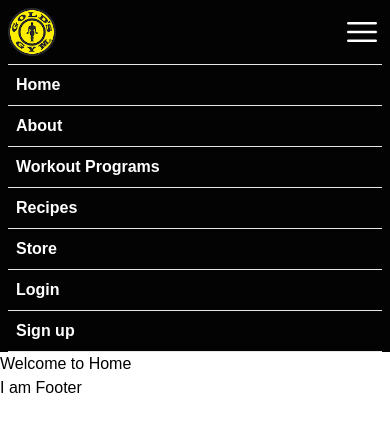
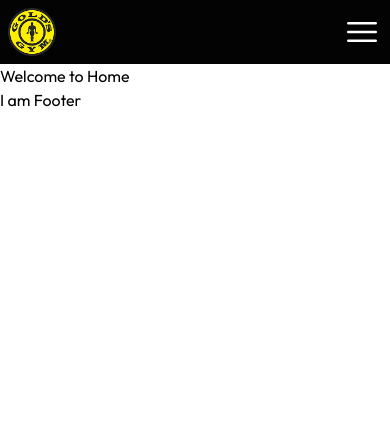
Before and after one commit to developersumit01/gym, a React (Vite) app: page / in a window 390 px wide. Shown: the top 432 px of the page. Built offline with nearby package versions, Linux system fonts and the light colour scheme.

Commit message:
Header done for both mobile and pc

```diff
--- a/src/components/header.tsx
+++ b/src/components/header.tsx
@@ -1,7 +1,9 @@
-import { Link, NavLink } from "react-router-dom";
+import { NavLink } from "react-router-dom";
 import Logo from "../assets/images/logo.png";
 import HamburgerIcon from "../assets/icons/hamburger.svg";
+import { useState } from "react";
 const Header = () => {
+   const [ isHeaderOpen, setIsHeaderOpen ] = useState<boolean>(false);
    return (
       <>
          <header className="flex justify-between items-center p-2 bg-background text-text">
@@ -9,30 +11,30 @@ const Header = () => {
                <div className="w-12">
                   <NavLink to={"/"}><img src={Logo} alt="" /></NavLink>
                </div>
-               <nav className="hidden md:flex space-x-6 text-lg font-semibold">
-                  <NavLink to="">Home</NavLink>
-                  <NavLink to="">About</NavLink>
-                  <NavLink to="">Workout Programs</NavLink>
-                  <NavLink to="">Recipes</NavLink>
-                  <NavLink to="">Store</NavLink>
-                  <NavLink to="">Login</NavLink>
-                  <NavLink to="">Sign up</NavLink>
+               <nav className="hidden md:flex space-x-4 text-lg font-semibold">
+                  <NavLink className="px-2" to="/">Home</NavLink>
+                  <NavLink className="px-2" to="/about">About</NavLink>
+                  <NavLink className="px-2" to="/workout-programs">Workout Programs</NavLink>
+                  <NavLink className="px-2" to="/recipes">Recipes</NavLink>
+                  <NavLink className="px-2" to="/store">Store</NavLink>
+                  <NavLink className="px-2" to="/login">Login</NavLink>
+                  <NavLink className="px-2" to="/sign-up">Sign up</NavLink>
                </nav>
             </div>
             <div className="md:hidden">
-               <button className="w-10 h-10 flex justify-center items-center">
+               <button onClick={() => { setIsHeaderOpen(!isHeaderOpen) }} className="w-10 h-10 flex justify-center items-center">
                   <img src={HamburgerIcon} alt="Menu" />
                </button>
             </div>
          </header>
-         <header className="flex md:hidden justify-between items-start px-2 bg-background text-text font-semibold flex-col">
-            <NavLink to="" className="w-full border-y py-2 pl-2 focus-bg-fill">Home</NavLink>
-            <NavLink to="" className="w-full border-b py-2 pl-2 focus-bg-fill">About</NavLink>
-            <NavLink to="" className="w-full border-b py-2 pl-2 focus-bg-fill">Workout Programs</NavLink>
-            <NavLink to="" className="w-full border-b py-2 pl-2 focus-bg-fill">Recipes</NavLink>
-            <NavLink to="" className="w-full border-b py-2 pl-2 focus-bg-fill">Store</NavLink>
-            <NavLink to="" className="w-full border-b py-2 pl-2 focus-bg-fill">Login</NavLink>
-            <NavLink to="" className="w-full border-b py-2 pl-2 focus-bg-fill">Sign up</NavLink>
+       <header className={`flex flex-col fixed w-full md:hidden justify-between items-start px-2 bg-background text-text font-semibold overflow-hidden transition-all duration-300 ease-in-out ${isHeaderOpen ? 'max-h-[1000px] opacity-100 translate-y-0' : 'max-h-0 opacity-0 -translate-y-2'}`}>
+            <NavLink to="/" className="w-full border-y py-2 pl-2 focus-bg-fill">Home</NavLink>
+            <NavLink to="/about" className="w-full border-b py-2 pl-2 focus-bg-fill">About</NavLink>
+            <NavLink to="/workout-programs" className="w-full border-b py-2 pl-2 focus-bg-fill">Workout Programs</NavLink>
+            <NavLink to="/recipes" className="w-full border-b py-2 pl-2 focus-bg-fill">Recipes</NavLink>
+            <NavLink to="/store" className="w-full border-b py-2 pl-2 focus-bg-fill">Store</NavLink>
+            <NavLink to="/login" className="w-full border-b py-2 pl-2 focus-bg-fill">Login</NavLink>
+            <NavLink to="/sign-up" className="w-full border-b py-2 pl-2 focus-bg-fill">Sign up</NavLink>
          </header>
       </>
    )
--- a/src/index.css
+++ b/src/index.css
@@ -1,12 +1,12 @@
+@import url('https://fonts.googleapis.com/css2?family=Outfit:wght@100..900&display=swap');
 @tailwind base;
 @tailwind components;
 @tailwind utilities;
-@import url('https://fonts.googleapis.com/css2?family=Outfit:wght@100..900&display=swap');
 
 :root{
    --primary-color: #ffed00;
    --text-color: #fff;
-   --active-color: #000;
+   --active-color: #ffffff14;
    --overlay-color: #3C3C3C;
    --background-color: #020302;
    --card-color: #3C3C3C;
@@ -16,6 +16,9 @@
    --focus-background-fill-color: #ffffff14;
 }
 
+.active{
+  @apply bg-active md:border-b-2 md:rounded-t-md;
+}
 @layer utilities {
   .focus-bg-fill {
     @apply relative overflow-hidden outline-none z-10;
```
Also changed, not shown: src/assets/icons/cart.svg (added).
